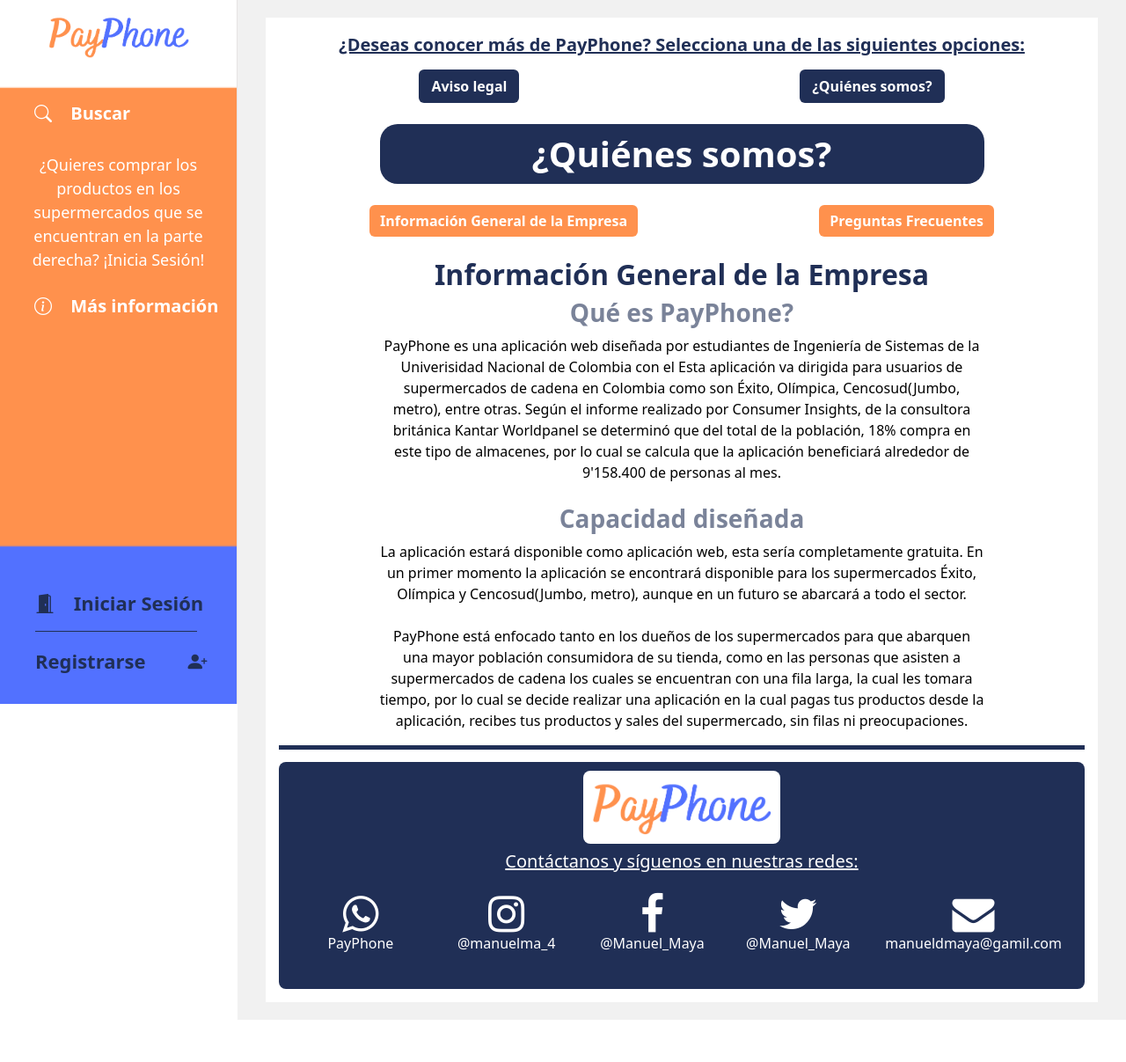
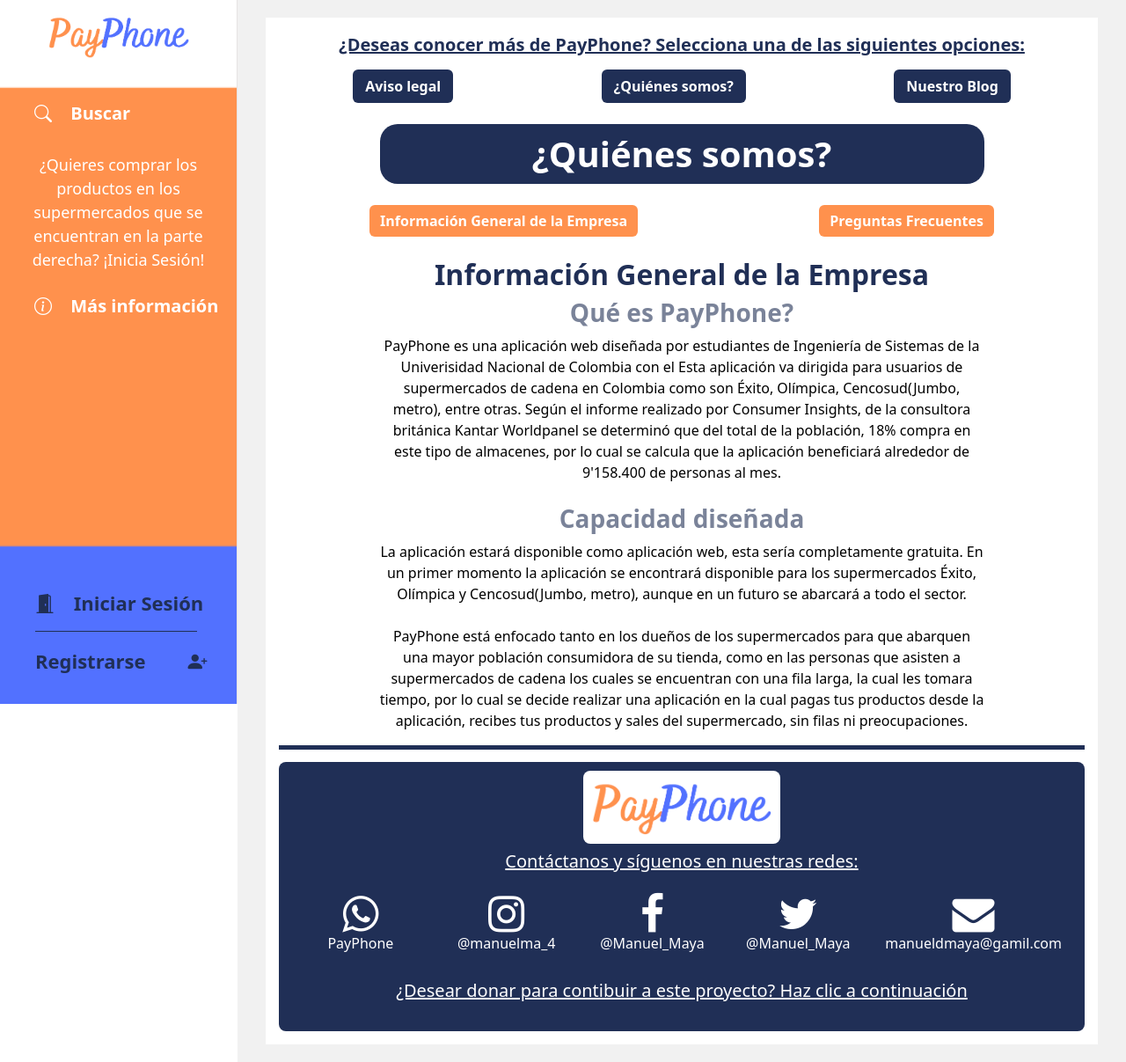
Before and after one commit to Nicolnegg/PayPhone, a React (Create React App) app in the folder front/: page /informacionExtra in a window 1280 px wide. Shown: the whole page at 88% size. Before the commit the page ends 1159 px from the top, so only its background shows below. Built offline with nearby package versions, Linux system fonts and the light colour scheme.

Commit message:
Se agrega funcionalidad de paypal, blog

```diff
--- a/front/src/views/ExtraInfo.jsx
+++ b/front/src/views/ExtraInfo.jsx
@@ -1,6 +1,7 @@
 import { React, useState } from "react"
 import QuienesSomos from "./info/QuienesSomos"
 import Legal from "./info/Legal"
+import Blog from "./info/Blog";
 
 const ExtraInfo = () => {
     const[activo, setActivo] = useState("QuienesSomos")
@@ -12,6 +13,9 @@
       else if(activo === 'Legal') {
           return (<Legal/>)
       }
+      else if(activo === 'Blog') {
+        return (<Blog/>)
+      }
   }
 
 
@@ -22,6 +26,7 @@
               <nav className="mb-4 fw-bold w-100 d-flex">
                   <button className="btn2 rounded btn-primary fw-bold mx-auto" onClick={()=>setActivo("Legal")}>Aviso legal</button>
                   <button className="btn2 rounded btn-primary fw-bold mx-auto" onClick={()=>setActivo("QuienesSomos")}>¿Quiénes somos?</button>
+                  <button className="btn2 rounded btn-primary fw-bold mx-auto" onClick={()=>setActivo("Blog")}>Nuestro Blog</button>
               </nav>
             {selection()}
         </div>
--- /dev/null
+++ b/front/src/views/info/Blog.jsx
@@ -0,0 +1,13 @@
+import React from 'react'
+
+const Blog = () => {
+
+  return (
+    <div>
+        <h1 className="welcome2 w-75 mx-auto mb-5 fw-bold">Nuestro blog</h1>
+        <iframe src ="https://payphoneweb.blogspot.com/p/november-14-2022.html" width="100%" height="1000"> </iframe>
+    </div>
+  )
+}
+
+export default Blog
--- a/front/src/views/info/Footer.js
+++ b/front/src/views/info/Footer.js
@@ -42,6 +42,32 @@
                     <h6 className="text-white mx-3">manueldmaya@gamil.com</h6>
                 </div>
             </div>
+            <h5 className="footer_element text-decoration-underline">
+                ¿Desear donar para contibuir a este proyecto?
+                Haz clic a continuación
+            </h5>
+            <div className="row mt-4">
+                <PayPalScriptProvider options={initialOptions}>
+                    <PayPalButtons
+                        createOrder={(data, actions) => {
+                            return actions.order.create({
+                                purchase_units: [
+                                    {
+                                        amount: {
+                                            value: "5",
+                                        },
+                                    },
+                                ],
+                            });
+                        }}
+                        onApprove={(data, actions) => {
+                            return actions.order.capture().then((details) => {
+                                finalizarCompra("done");
+                            });
+                        }}
+                    />
+                </PayPalScriptProvider>
+            </div>
             <ModalApproved location="info"/>
         </div>
     )
```
